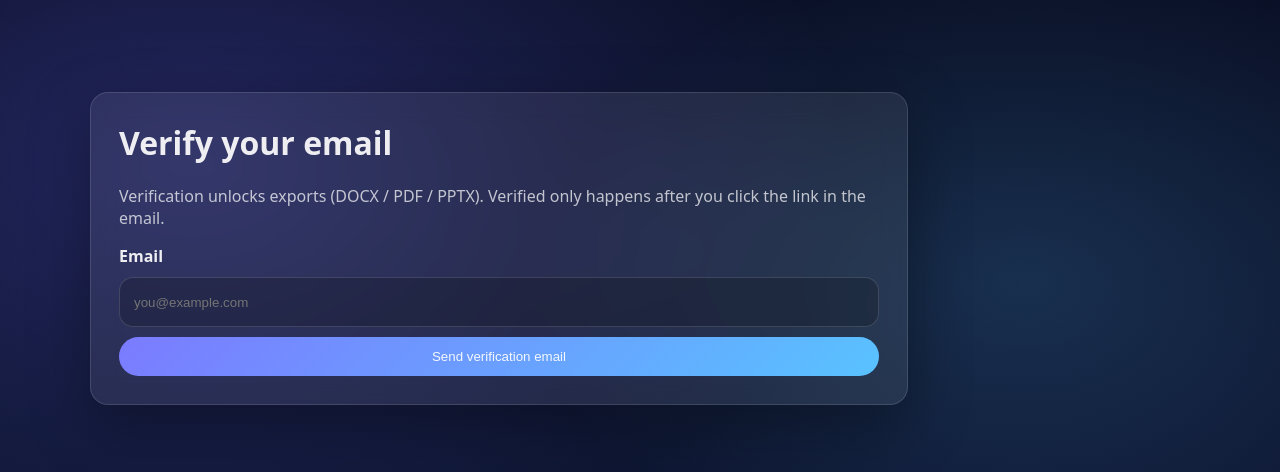
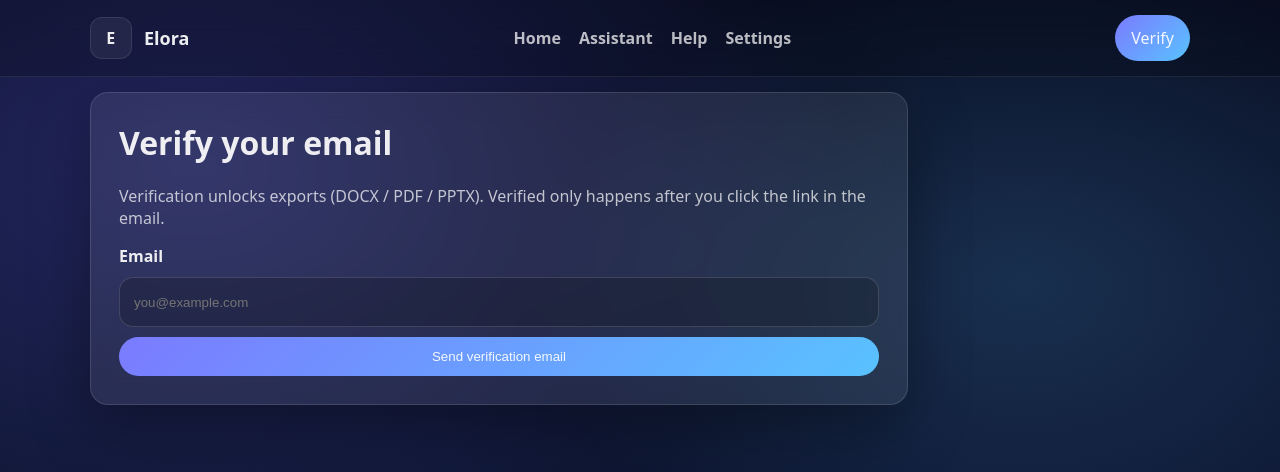
Before and after one commit to tweetharis-netizen/elora-verification-ui, a Next.js app: page /verify in a window 1280 px wide. Shown: the top 472 px of the page. Built offline with nearby package versions, Linux system fonts and the light colour scheme.

Commit message:
Update _app.js

```diff
--- a/pages/_app.js
+++ b/pages/_app.js
@@ -1,6 +1,6 @@
-// pages/_app.js
 import "@/styles/globals.css";
 import { useEffect } from "react";
+import Layout from "@/components/Layout";
 import { hydrateUI } from "@/lib/session";
 
 export default function App({ Component, pageProps }) {
@@ -8,5 +8,9 @@ export default function App({ Component, pageProps }) {
     hydrateUI();
   }, []);
 
-  return <Component {...pageProps} />;
+  return (
+    <Layout>
+      <Component {...pageProps} />
+    </Layout>
+  );
 }
```
